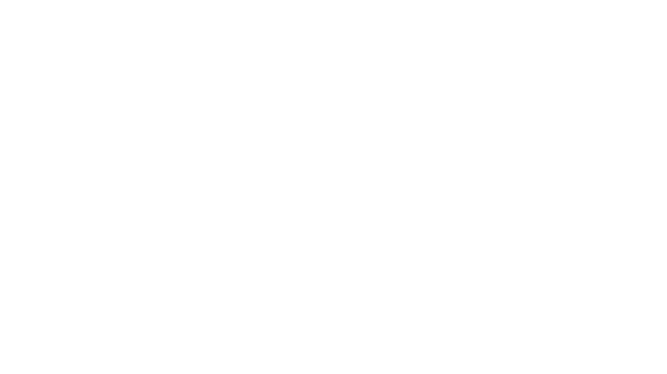
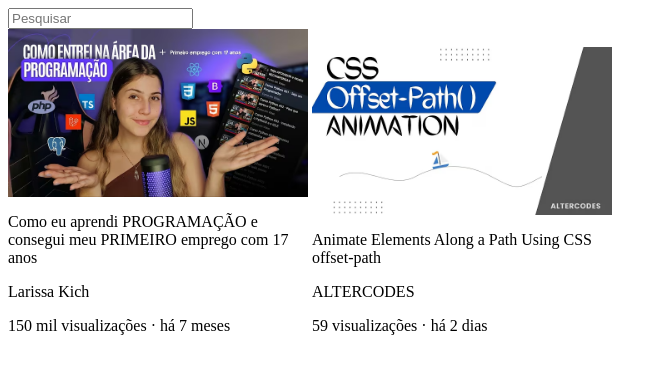
Before and after one commit to MaxMartinovich/youtube-clone, a plain HTML site: page index.html in a window 1280 px wide. Shown: the whole page, without its empty margins (0-667 px from the left). Drawn offline with Linux system fonts and the light colour scheme.

Commit message:
Adiciona card de video, cria preview de video e o layout do video

```diff
--- a/index.html
+++ b/index.html
@@ -6,5 +6,28 @@
     <title>youtube_clone</title>
     <link rel="stylesheet" href="style.css" />
   </head>
-  <body></body>
+  <body>
+    <input class="barra-pesquisa" type="text" placeholder="Pesquisar" />
+    <!-- Cria uma div(caixa) para cada uma das thumbnails+autor+atributos-->
+    <div class ="visualizacao-video">
+         <img class="thumbnail" src="thumbnail/imagem1.avif" />
+
+         <p class="titulo-video">
+            Como eu aprendi PROGRAMAÇÃO e consegui meu PRIMEIRO emprego com 17 anos
+         </p>
+         <p class="autor-video">Larissa Kich</p>
+         <p class="atributos-video">150 mil visualizações &#183 há 7 meses</p>
+    </div>
+
+     <!-- Cria uma div(caixa) para cada uma das thumbnails+autor+atributos-->
+    <div class ="visualizacao-video">
+         <img class="thumbnail" src="thumbnail/imagem2.avif" />
+
+         <p class="titulo-video">
+            Animate Elements Along a Path Using CSS offset-path
+         </p>
+         <p class="autor-video">ALTERCODES</p>
+         <p class="atributos-video">59 visualizações &#183 há 2 dias</p>
+    </div>
+  </body>
 </html>
--- a/style.css
+++ b/style.css
@@ -0,0 +1,21 @@
+.thumbnail {
+  width: 300px;
+  display: block;
+}
+
+.barra-pesquisa {
+  display: block;
+}
+
+.titulo-video {
+}
+
+.autor-video {
+}
+.atributos-video {
+}
+
+.visualizacao-video {
+  width: 300px;
+  display: inline-block;
+}
```
